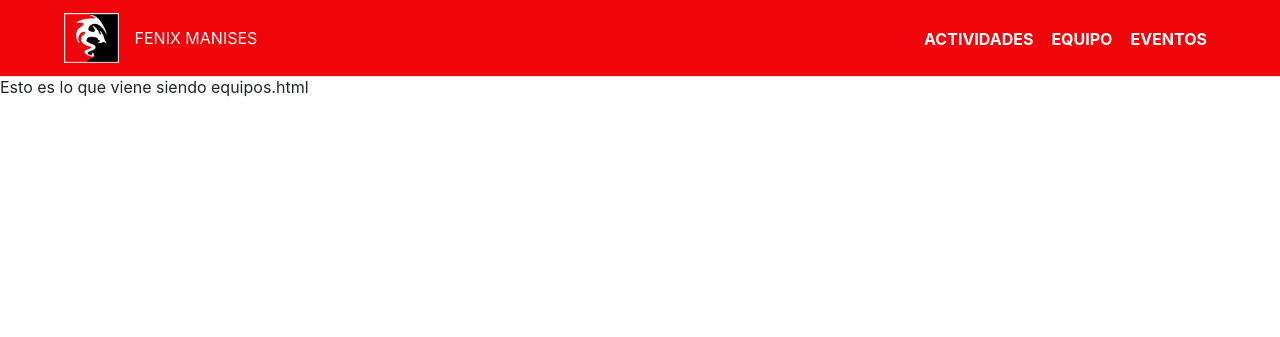
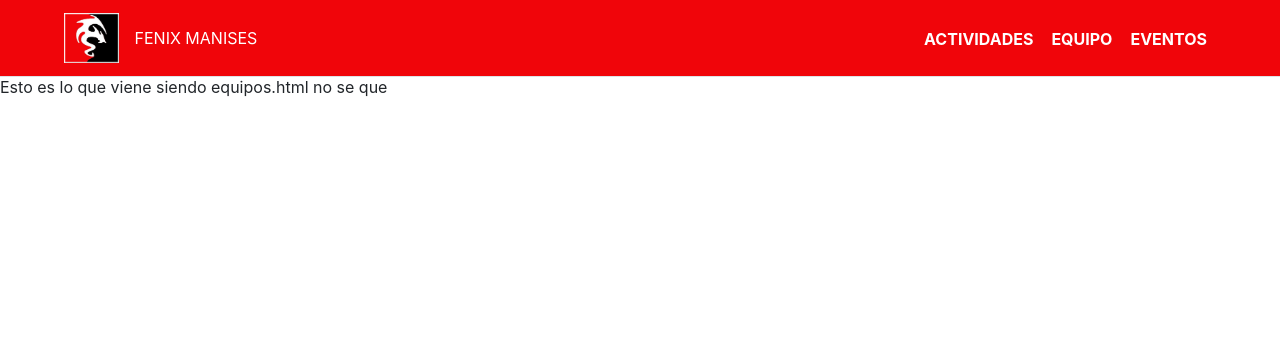
Before and after one commit to Idafrosk8679/ProyectoPiscina, a Symfony app: template proyectoPiscina/templates/equipos/index.html.twig in a window 1280 px wide. Shown: the top 337 px of the page. Run offline with Twig, Linux system fonts and the light colour scheme; the template is opened without the code that fills it, so the values that code supplies are empty; some libraries are stand-ins or nearby versions.

Commit message:
Cambios minimos

```diff
--- a/proyectoPiscina/src/Controller/ActividadesController.php
+++ b/proyectoPiscina/src/Controller/ActividadesController.php
@@ -12,6 +12,7 @@ class ActividadesController extends AbstractController
      */
     public function index()
     {
+        //
 
         return $this->render('actividades/index.html.twig', [
             'controller_name' => 'ActividadesController',
--- a/proyectoPiscina/src/Controller/AppController.php
+++ b/proyectoPiscina/src/Controller/AppController.php
@@ -13,7 +13,8 @@ class AppController extends AbstractController
     public function index()
     {
 
-        //Este es un controller totalmente vacio que no enlaza a ningun sitio, pero estar hecho para algun futuro esta
+        //Este es un controller totalmente vacio que no enlaza a ningun sitio
+        //pero estar hecho para algun futuro esta
 
         return $this->render('app/index.html.twig', [
             'controller_name' => 'AppController',
--- a/proyectoPiscina/src/Controller/EquiposController.php
+++ b/proyectoPiscina/src/Controller/EquiposController.php
@@ -12,6 +12,7 @@ class EquiposController extends AbstractController
      */
     public function index()
     {
+        //
 
         return $this->render('equipos/index.html.twig', [
             'controller_name' => 'EquiposController',
--- a/proyectoPiscina/templates/actividades/index.html.twig
+++ b/proyectoPiscina/templates/actividades/index.html.twig
@@ -7,7 +7,7 @@
 
 	<div class="tab-content" id="nav-tabContent">
 
-    Esto es lo que viene siendo actividades.html
+    Esto es lo que viene siendo actividades.html no se que
 
 	</div>
 </div>{% endblock %}
--- a/proyectoPiscina/templates/equipos/index.html.twig
+++ b/proyectoPiscina/templates/equipos/index.html.twig
@@ -7,7 +7,7 @@
 
 	<div class="tab-content" id="nav-tabContent">
 
-    Esto es lo que viene siendo equipos.html
+    Esto es lo que viene siendo equipos.html no se que
 
 	</div>
 </div>{% endblock %}
```
